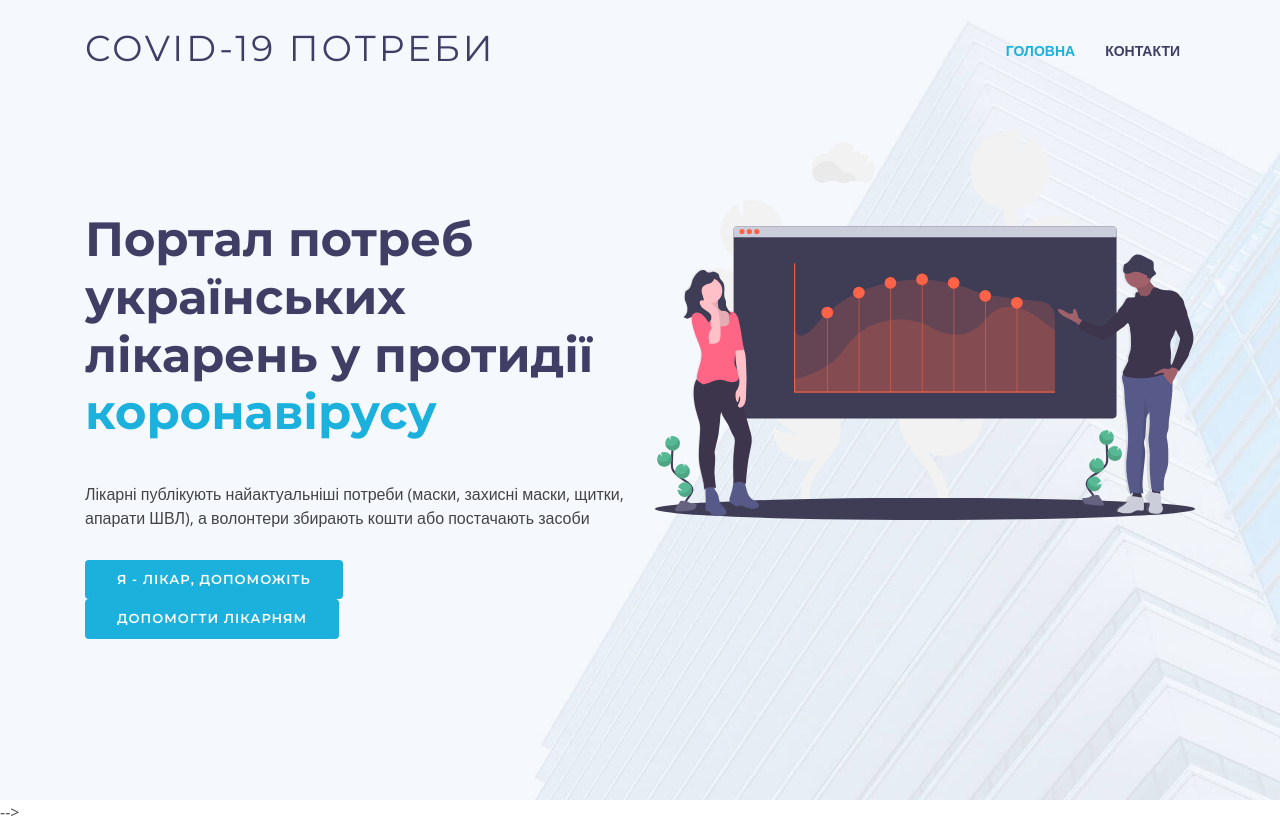
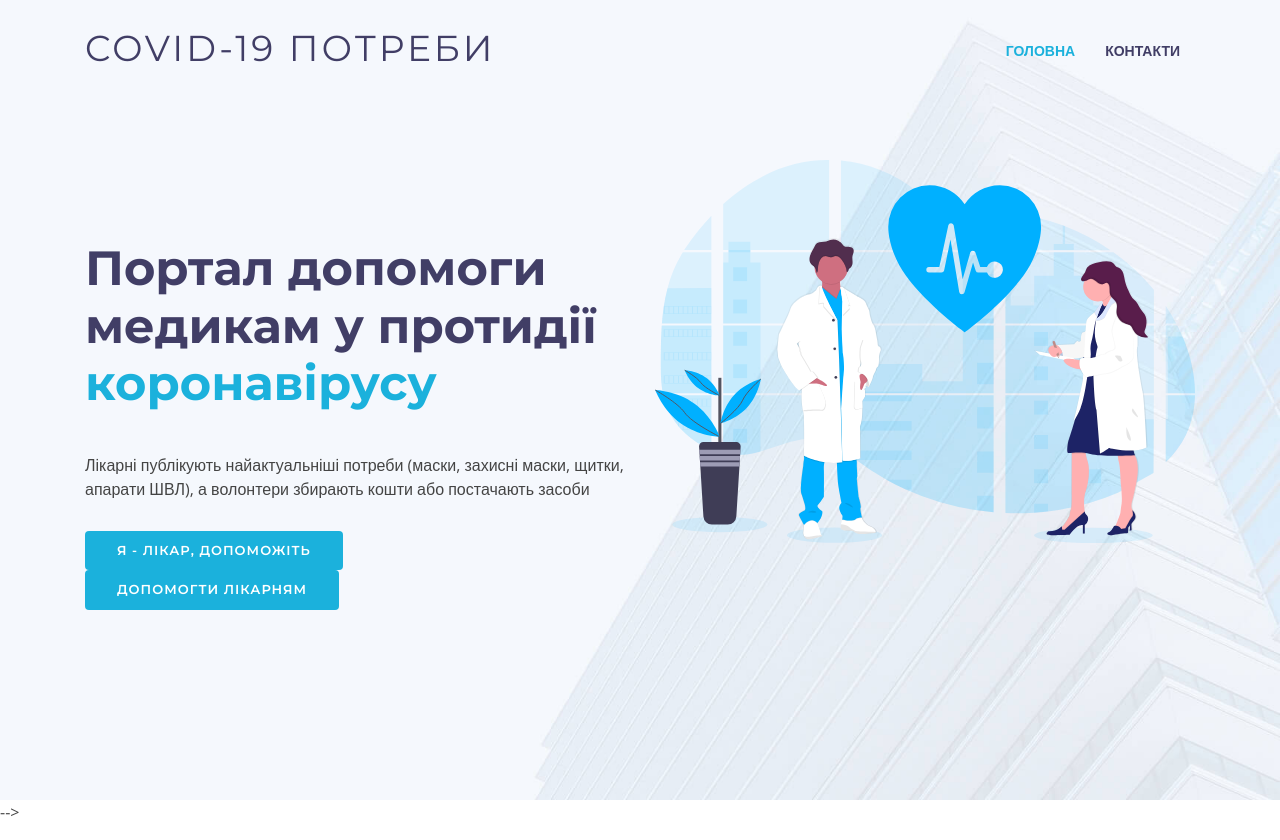
Before and after one commit to elneoor/pandemiia, a Django app: page / in a window 1280 px wide. Shown: the top 840 px of the page. Run offline with Django 3.2, Linux system fonts and the light colour scheme; some libraries are stand-ins or nearby versions.

Commit message:
add better ilustration and copy

```diff
--- a/comparison/templates/comparison/index.html
+++ b/comparison/templates/comparison/index.html
@@ -4,7 +4,7 @@
 
 <head>
     <meta charset="utf-8">
-    <title>Моніторинг вартості переказу грошей в Україну</title>
+    <title>Платформа підтримки лікарень у часи пандемії</title>
     <meta content="width=device-width, initial-scale=1.0" name="viewport">
     <meta content="" name="keywords">
     <meta content="" name="description">
@@ -145,7 +145,7 @@
         <div class="container d-flex h-100">
             <div class="row justify-content-center align-self-center">
                 <div class="col-md-6 intro-info order-md-first order-last">
-                    <h2>Портал потреб українських лікарень у протидії <br><span>коронавірусу</span></h2>
+                    <h2>Портал допомоги медикам у протидії <br><span>коронавірусу</span></h2>
                     <p>Лікарні публікують найактуальніші потреби (маски, захисні маски, щитки, апарати ШВЛ), а волонтери збирають кошти або постачають засоби</p>
                     <div>
                         <a href="#about" class="btn-get-started scrollto">Я - лікар, допоможіть</a>
@@ -155,7 +155,7 @@
                 </div>
 
                 <div class="col-md-6 intro-img order-md-last order-first">
-                    <img src="{% static 'comparison/img/growth_analytics.svg' %}" alt="" class="img-fluid">
+                    <img src="{% static 'comparison/img/medicine.svg' %}" alt="" class="img-fluid">
                 </div>
             </div>
 
```
Also changed, not shown: static/comparison/img/medicine.svg (added).
